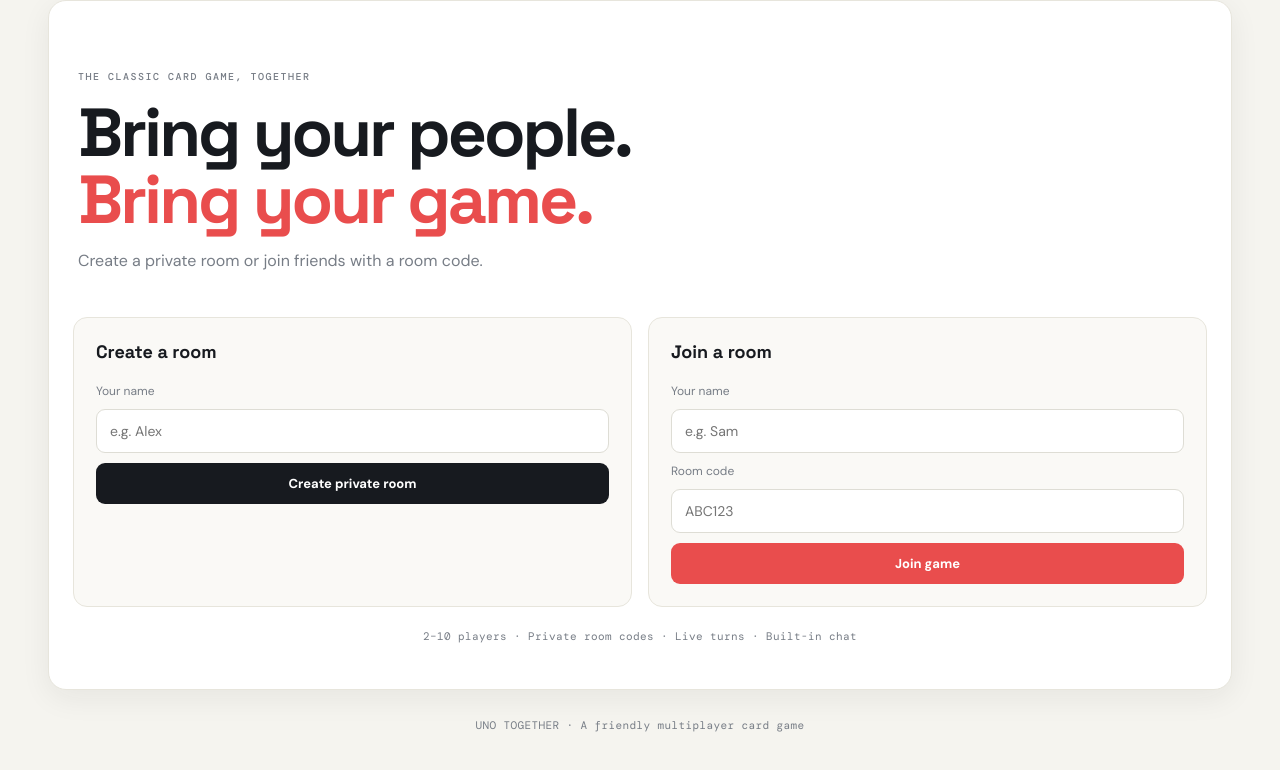
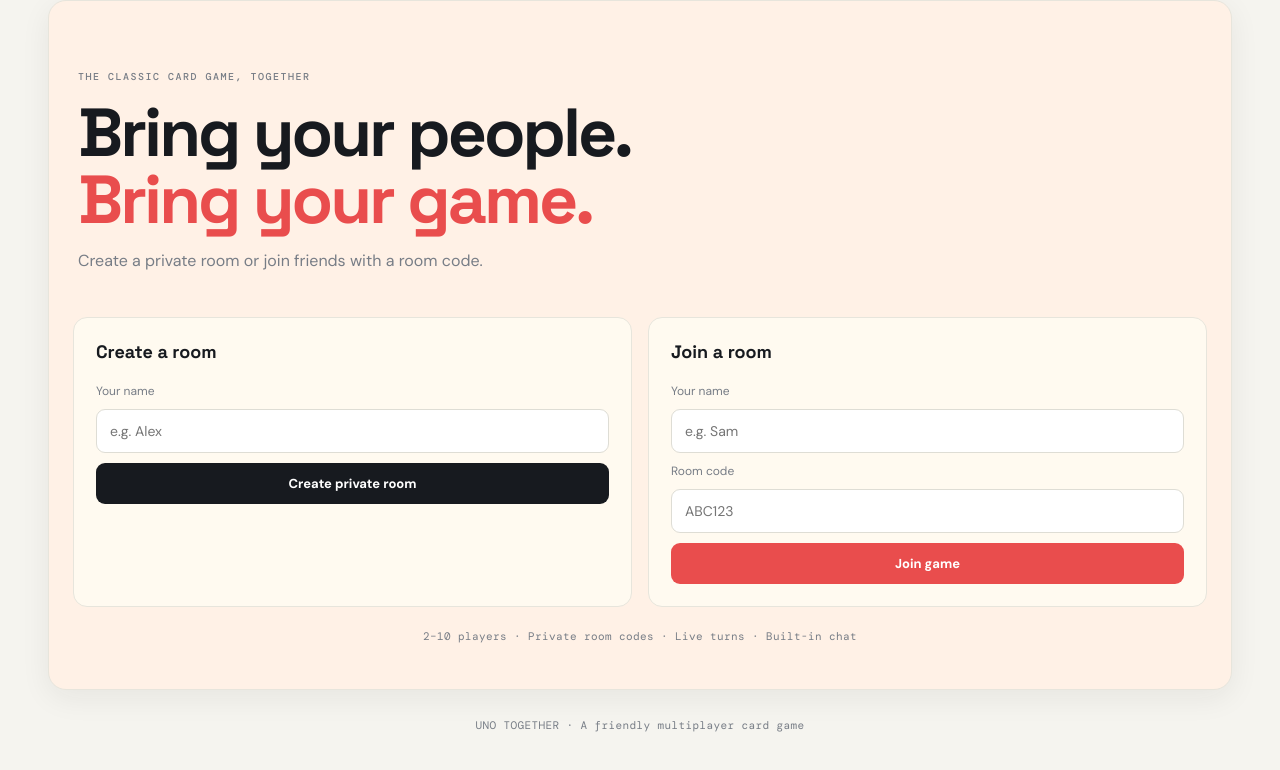
Before and after one commit to msimpara/uno-together, a website: page public/index.html in a window 1280 px wide. Shown: the part 924-1694 px from the top of the page. Drawn offline with nearby package versions, Linux system fonts and the light colour scheme.

Commit message:
Update style.css

```diff
--- a/public/style.css
+++ b/public/style.css
@@ -17,3 +17,11 @@
   margin: 0 auto;
   border-radius: 16px;
 }
+
+#lobby-screen {
+  background-color: #fff1e6;
+}
+
+.entry-card {
+  background-color: #fffaf0;
+}
```
